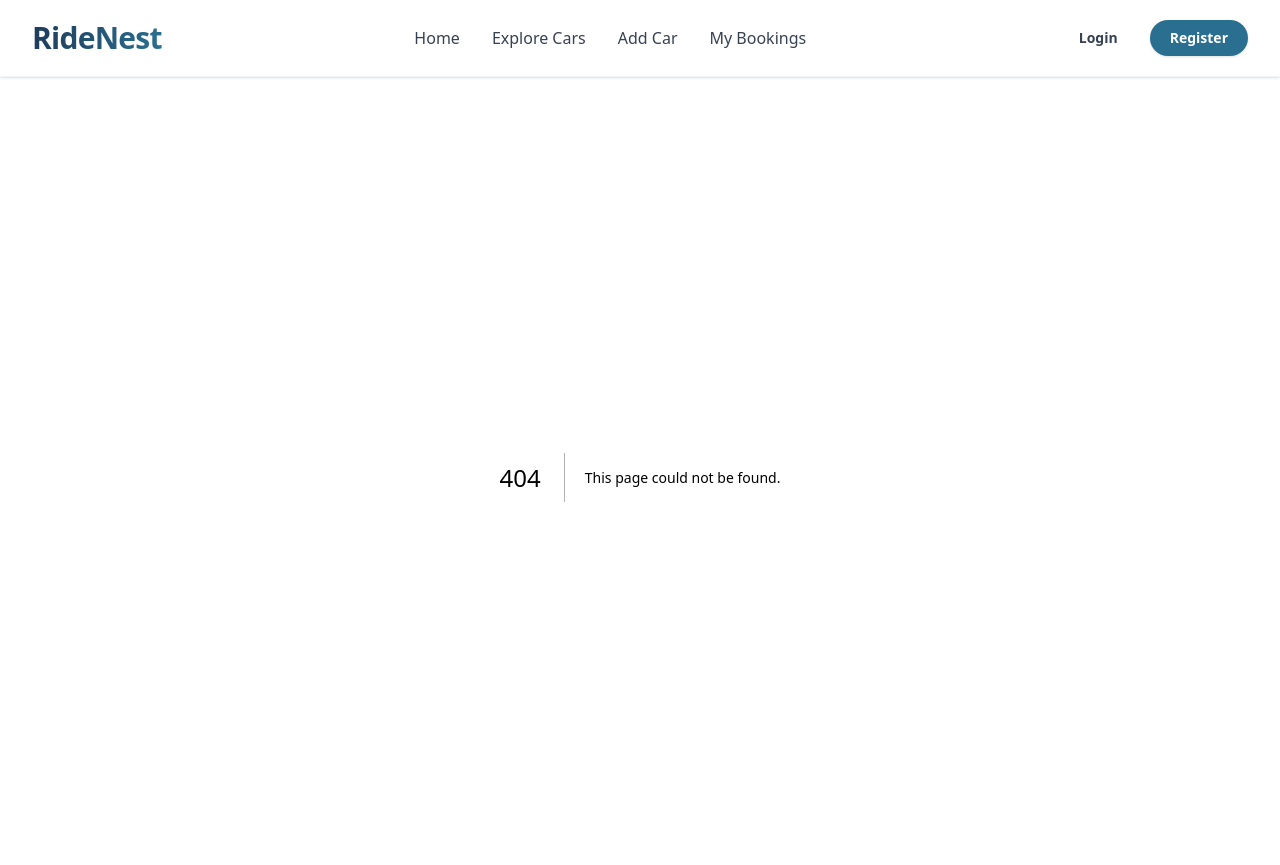
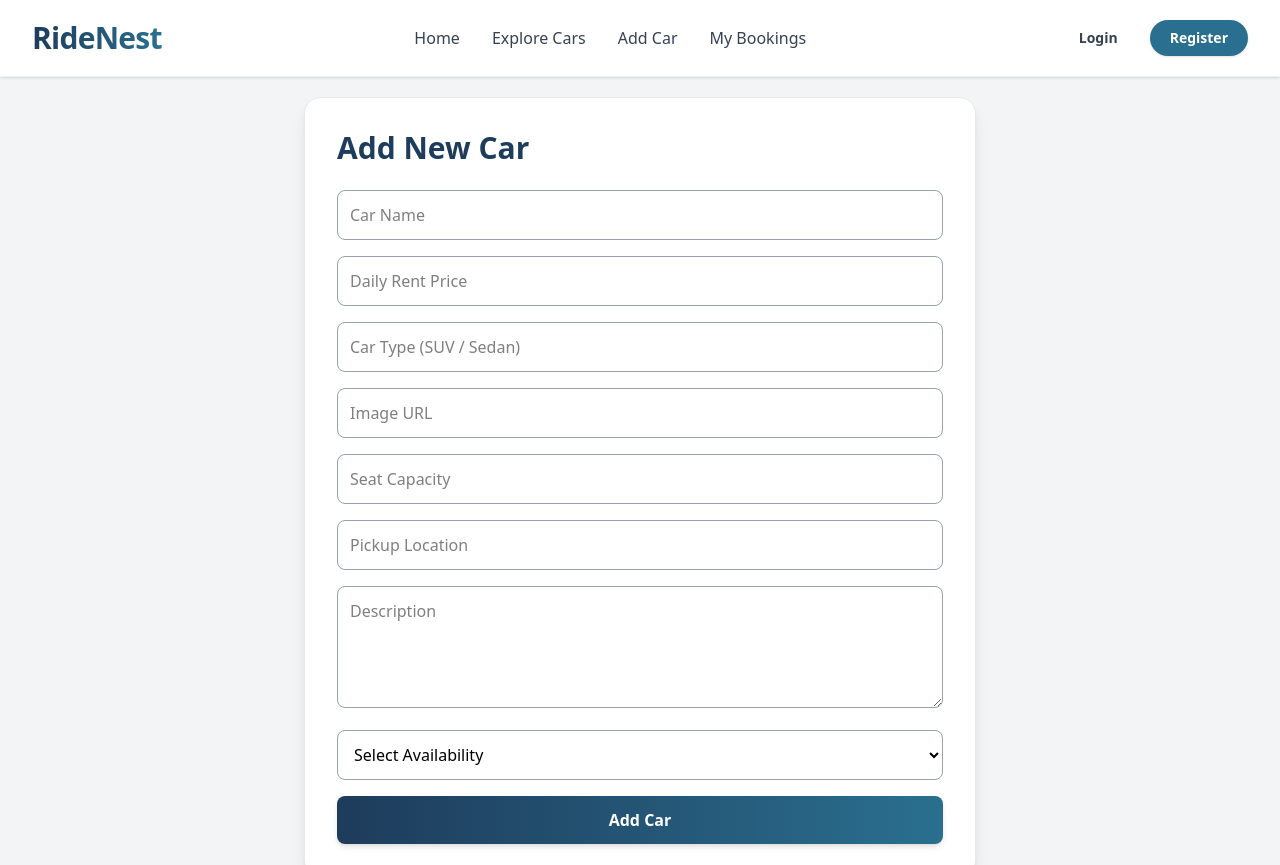
Before and after one commit to maria24680/RideNest-Client, a Next.js app: page /add-car in a window 1280 px wide. Before the commit this address had no page. Shown: the top 865 px of the page. Built offline with nearby package versions, Linux system fonts and the light colour scheme.

Commit message:
Add Car done

```diff
--- a/src/app/Component/Navbar.jsx
+++ b/src/app/Component/Navbar.jsx
@@ -1,4 +1,5 @@
 // components/Navbar.jsx
+import Link from 'next/link';
 import React from 'react';
 
 const Navbar = () => {
@@ -14,12 +15,20 @@ const Navbar = () => {
           </div>
 
           {/* Desktop Navigation */}
-          <div className="hidden md:flex items-center gap-8">
-            <a href="#" className="font-medium text-gray-700 hover:text-[#2A6F8F] transition">Home</a>
-            <a href="#" className="font-medium text-gray-700 hover:text-[#2A6F8F] transition">Explore Cars</a>
-            <a href="#" className="font-medium text-gray-700 hover:text-[#2A6F8F] transition">Add Car</a>
-            <a href="#" className="font-medium text-gray-700 hover:text-[#2A6F8F] transition">My Bookings</a>
-          </div>
+          <ul className="hidden md:flex items-center gap-8">
+            <li>
+               <Link className="font-medium text-gray-700 hover:text-[#2A6F8F] transition" href={"/"}>Home</Link>
+            </li>
+            <li>
+               <Link className="font-medium text-gray-700 hover:text-[#2A6F8F] transition" href={"/explore-cars"}>Explore Cars</Link>
+            </li>
+            <li>
+               <Link className="font-medium text-gray-700 hover:text-[#2A6F8F] transition" href={"/add-car"}>Add Car</Link>
+            </li>
+            <li>
+               <Link className="font-medium text-gray-700 hover:text-[#2A6F8F] transition" href={"/my-bookings"}>My Bookings</Link>
+            </li>
+            </ul>
 
           {/* Auth Buttons */}
           <div className="flex gap-3">
--- /dev/null
+++ b/src/app/add-car/page.js
@@ -0,0 +1,117 @@
+"use client";
+
+import { useState } from "react";
+
+export default function AddCar() {
+  const [form, setForm] = useState({
+    name: "",
+    pricePerDay: "",
+    type: "",
+    image: "",
+    seats: "",
+    location: "",
+    description: "",
+    availability: "",
+  });
+
+  const handleChange = (e) => {
+    setForm({
+      ...form,
+      [e.target.name]: e.target.value,
+    });
+  };
+
+  const handleSubmit = (e) => {
+    e.preventDefault();
+    console.log(form);
+    alert("Car submitted");
+  };
+
+  return (
+    <div className="min-h-screen flex items-center justify-center bg-gray-100 p-5">
+      <div className="w-full max-w-2xl bg-white p-8 rounded-2xl shadow-lg border border-gray-200">
+
+        {/* Title */}
+        <h1 className="text-3xl font-bold text-[#1E3C5C] mb-6">
+          Add New Car
+        </h1>
+
+        <form onSubmit={handleSubmit} className="space-y-4">
+
+          <input
+            name="name"
+            placeholder="Car Name"
+            onChange={handleChange}
+            className="w-full p-3 border border-gray-400 rounded-lg text-black bg-white focus:outline-none focus:ring-2 focus:ring-[#2A6F8F]"
+          />
+
+          <input
+            name="pricePerDay"
+            type="number"
+            placeholder="Daily Rent Price"
+            onChange={handleChange}
+            className="w-full p-3 border border-gray-400 rounded-lg text-black bg-white focus:outline-none focus:ring-2 focus:ring-[#2A6F8F]"
+          />
+
+          <input
+            name="type"
+            placeholder="Car Type (SUV / Sedan)"
+            onChange={handleChange}
+            className="w-full p-3 border border-gray-400 rounded-lg text-black bg-white focus:outline-none focus:ring-2 focus:ring-[#2A6F8F]"
+          />
+
+          <input
+            name="image"
+            placeholder="Image URL"
+            onChange={handleChange}
+            className="w-full p-3 border border-gray-400 rounded-lg text-black bg-white focus:outline-none focus:ring-2 focus:ring-[#2A6F8F]"
+          />
+
+          <input
+            name="seats"
+            type="number"
+            placeholder="Seat Capacity"
+            onChange={handleChange}
+            className="w-full p-3 border border-gray-400 rounded-lg text-black bg-white focus:outline-none focus:ring-2 focus:ring-[#2A6F8F]"
+          />
+
+          <input
+            name="location"
+            placeholder="Pickup Location"
+            onChange={handleChange}
+            className="w-full p-3 border border-gray-400 rounded-lg text-black bg-white focus:outline-none focus:ring-2 focus:ring-[#2A6F8F]"
+          />
+
+          <textarea
+            name="description"
+            placeholder="Description"
+            rows="4"
+            onChange={handleChange}
+            className="w-full p-3 border border-gray-400 rounded-lg text-black bg-white focus:outline-none focus:ring-2 focus:ring-[#2A6F8F]"
+          />
+
+          <select
+  name="availability"
+  onChange={handleChange}
+  className="w-full p-3 border border-gray-400 rounded-lg text-black bg-white"
+>
+  <option value="">Select Availability</option>
+  <option value="true">Available</option>
+  <option value="false">Not Available</option>
+</select>
+
+          {/* Button */}
+          <button
+            type="submit"
+            className="w-full py-3 rounded-lg text-white font-semibold
+            bg-gradient-to-r from-[#1E3C5C] to-[#2A6F8F]
+            hover:opacity-90 transition shadow-md"
+          >
+            Add Car
+          </button>
+
+        </form>
+      </div>
+    </div>
+  );
+}
```
